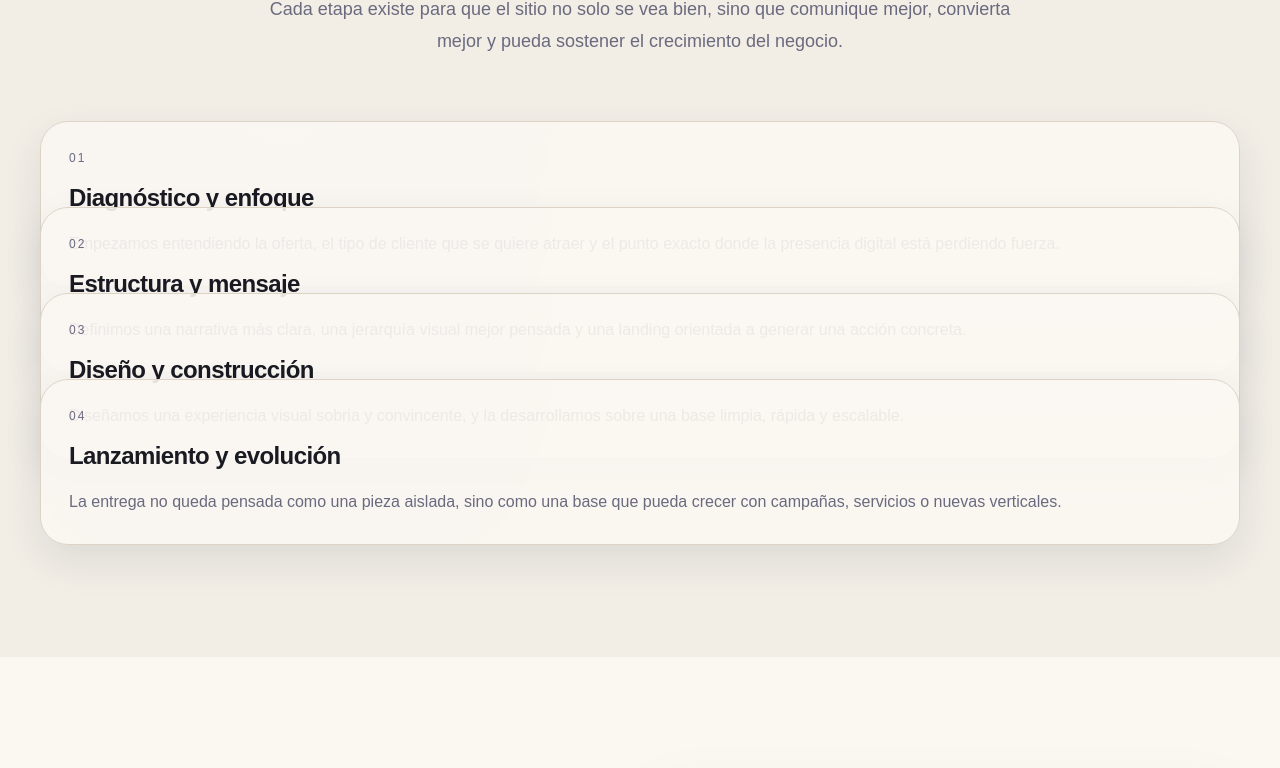
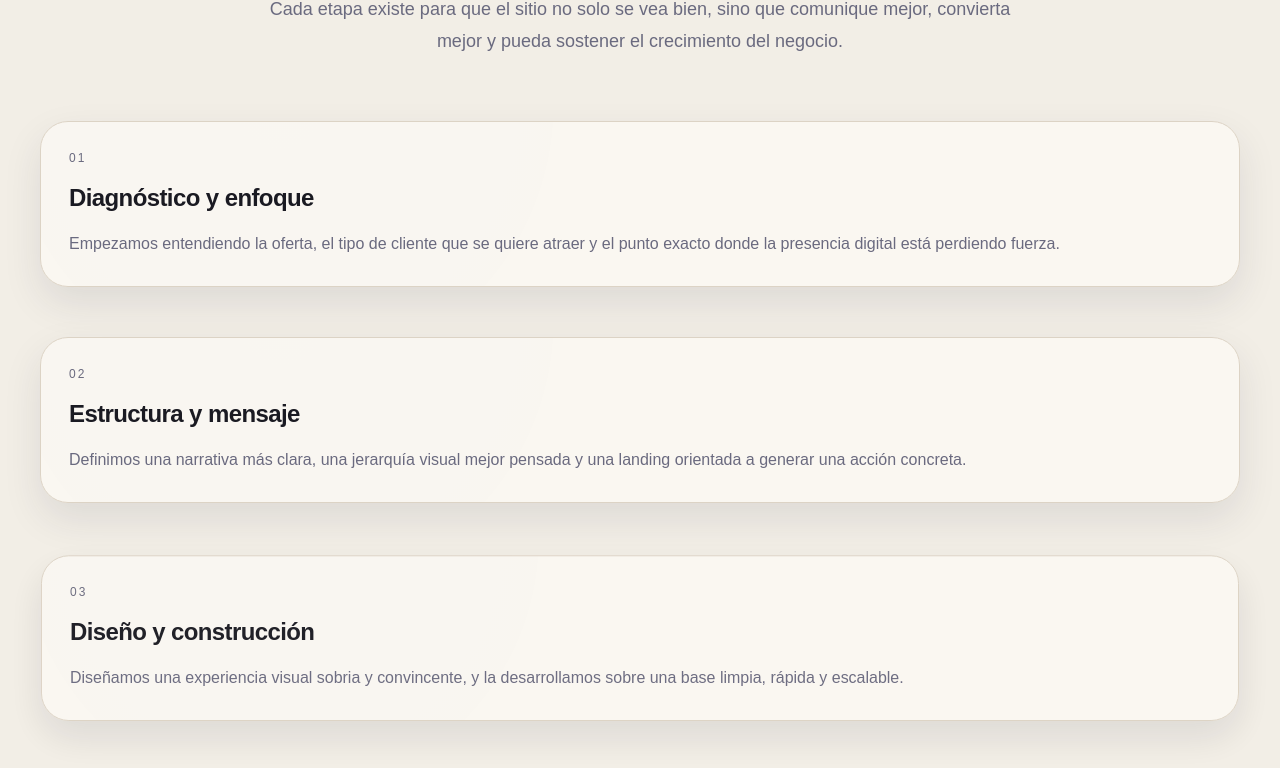
Before and after one commit to Dryctis/NorthStar-Studio, a Next.js app: page / in a window 1280 px wide. Shown: the part 3500-4268 px from the top of the page. Built offline with nearby package versions, Linux system fonts and the light colour scheme.

Commit message:
Fix process stack overlap and restore scroll readability

```diff
--- a/features/homepage/sections/process-section.tsx
+++ b/features/homepage/sections/process-section.tsx
@@ -67,7 +67,7 @@ function ProcessStepCard({ step, index, total, scrollYProgress }: ProcessStepCar
     <motion.div
       className="relative lg:sticky"
       style={{
-        top: `calc(6rem + ${index * 1.15}rem)`,
+        top: `calc(5.5rem + ${index * 1.1}rem)`,
         y: prefersReducedMotion ? 0 : y,
         opacity: prefersReducedMotion ? 1 : opacity,
         scale: prefersReducedMotion ? 1 : scale,
@@ -99,7 +99,7 @@ export function ProcessSection() {
   const stackRef = useRef<HTMLDivElement | null>(null);
   const { scrollYProgress } = useScroll({
     target: stackRef,
-    offset: ["start 82%", "end 36%"],
+    offset: ["start 78%", "end 22%"],
   });
 
   return (
@@ -113,9 +113,9 @@ export function ProcessSection() {
         />
       </Reveal>
 
-      <div ref={stackRef} className="relative mt-10 space-y-4 sm:mt-12 sm:space-y-5 lg:mt-16 lg:space-y-0">
+      <div ref={stackRef} className="relative mt-10 space-y-4 pb-2 sm:mt-12 sm:space-y-5 lg:mt-16 lg:space-y-6 lg:pb-16">
         {steps.map((step, index) => (
-          <div key={step.number} className={index === 0 ? "" : "lg:-mt-20"}>
+          <div key={step.number} className="lg:min-h-[12rem]">
             <ProcessStepCard
               step={step}
               index={index}
```
